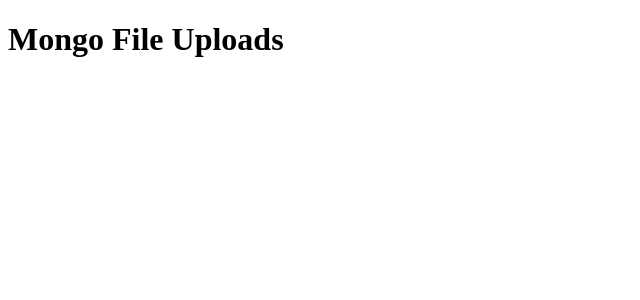
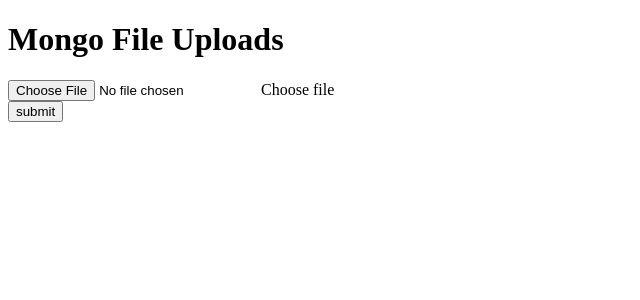
Before and after one commit to EddySantos07/AddProjects, a React app: page / in a window 1280 px wide. Shown: the top 300 px of the page, without its empty margins (0-640 px from the left). Built offline with nearby package versions, Linux system fonts and the light colour scheme; the HTML template or start-up script is replaced by a standard one.

Commit message:
added UploaderForm to selecty what types of forms to choose from and a submit btn

```diff
--- a/src/components/AppTitle.jsx
+++ b/src/components/AppTitle.jsx
@@ -1,4 +1,5 @@
 import React from "react";
+import UploaderForm from "./UploaderForm/UploaderForm";
 
 const AppTitle = () => {
   return (
@@ -7,6 +8,7 @@ const AppTitle = () => {
         <div className="row">
           <div className="col-md-6 m-auto ">
             <h1 className="text-center display-4 my-4"> Mongo File Uploads </h1>
+            <UploaderForm />
           </div>
         </div>
       </div>
--- a/src/components/UploaderForm/UploaderForm.jsx
+++ b/src/components/UploaderForm/UploaderForm.jsx
@@ -1,5 +1,31 @@
-import React, { useState, useEffect } from 'react';
+import React, { useState, useEffect } from "react";
 
 const UploaderForm = () => {
+  return (
+    <>
+      <form action="/upload" method="POST" encType="multipart/form-data">
+        <div className="custom-file mb-3">
+          <input
+            type="file"
+            name="file"
+            id="file"
+            className="custom-file-input"
+          />
+          <label htmlFor="file" className="custom-file-label">
 
-}
+            Choose file
+          </label>
+        </div>
+
+        <input
+          type="submit"
+          value="submit"
+          className="btn btn-primary btn-block"
+        />
+
+      </form>
+    </>
+  );
+};
+
+export default UploaderForm;
--- a/src/components/view.jsx
+++ b/src/components/view.jsx
@@ -9,7 +9,11 @@ class View extends React.Component {
   }
 
   render() {
-    return <AppTitle />;
+    return (
+      <>
+        <AppTitle />
+      </>
+    );
   }
 }
 
```
Also changed, not shown: 2 other files (tests, documents, lock files or other folders).
